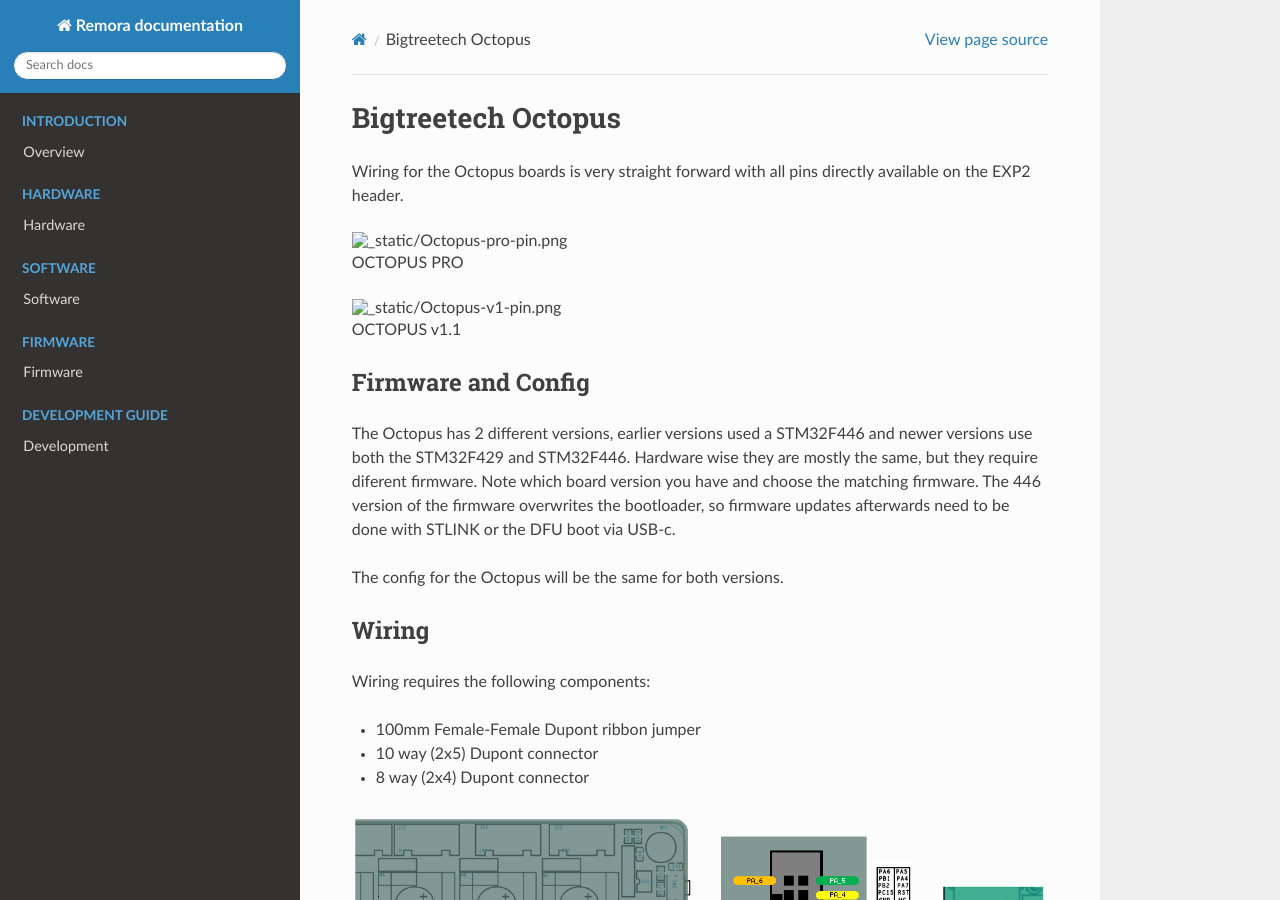
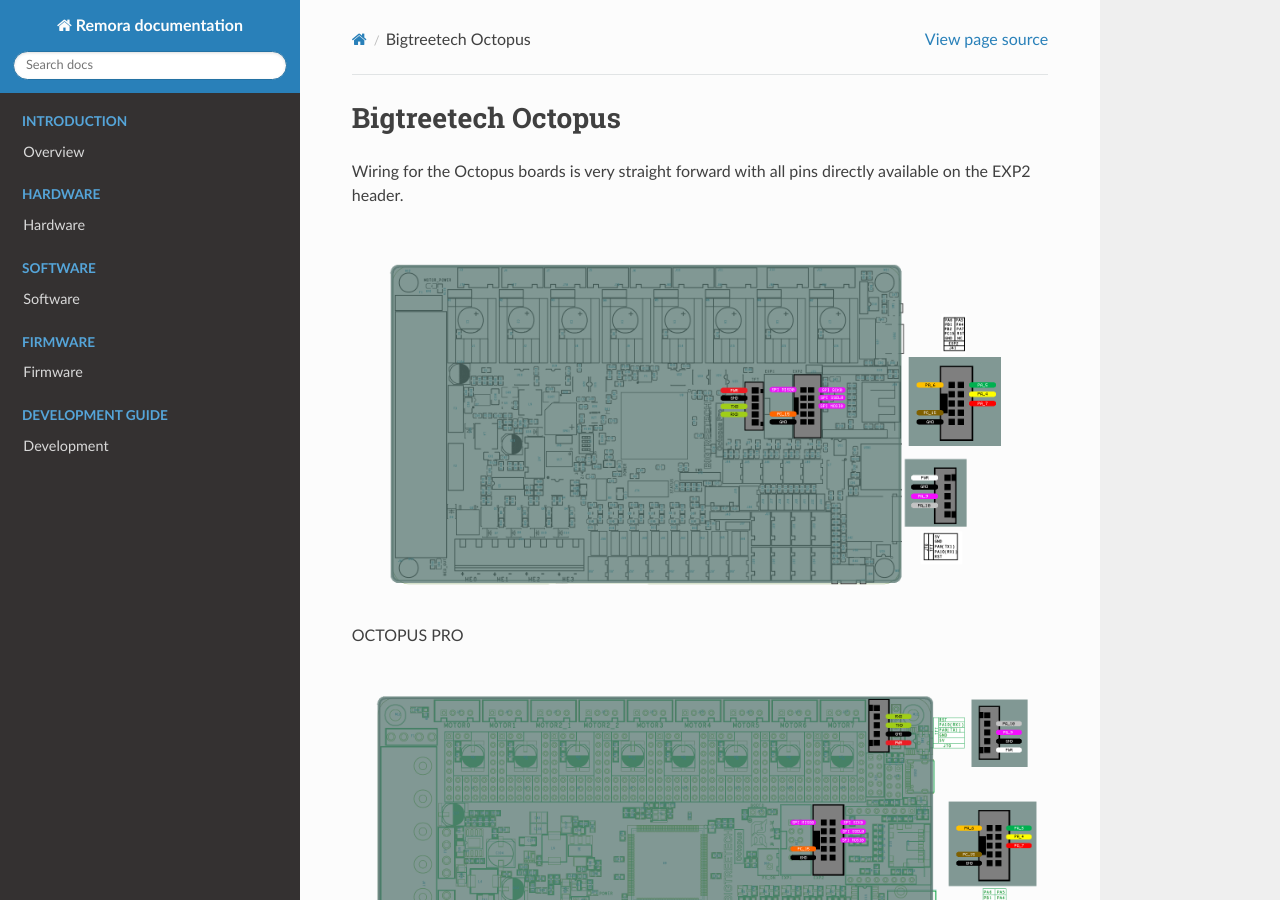
Before and after one commit to scottalford75/Remora-docs, a Sphinx documentation site: the page built from docs/source/hardware/octopus.rst, in a window 1280 px wide and 900 px high. Built offline with Sphinx 7.4.7 and the Read the Docs theme 2.0.0, drawn with Linux system fonts in a browser that asks for light colours; pages that are not in the unit, such as notebooks, are missing from menus.

Commit message:
Update octopus.rst

```diff
--- a/docs/source/hardware/octopus.rst
+++ b/docs/source/hardware/octopus.rst
@@ -3,12 +3,12 @@
 
 Wiring for the Octopus boards is very straight forward with all pins directly available on the EXP2 header.
 
-.. image:: ../_static/Octopus-pro-pin.png
+.. image:: ../_static/OCTOPUS-pro-pin.png
     :align: center
 
 OCTOPUS PRO
 
-.. image:: ../_static/Octopus-v1-pin.png
+.. image:: ../_static/OCTOPUS-v1-pin.png
     :align: center
 
 OCTOPUS v1.1
```
